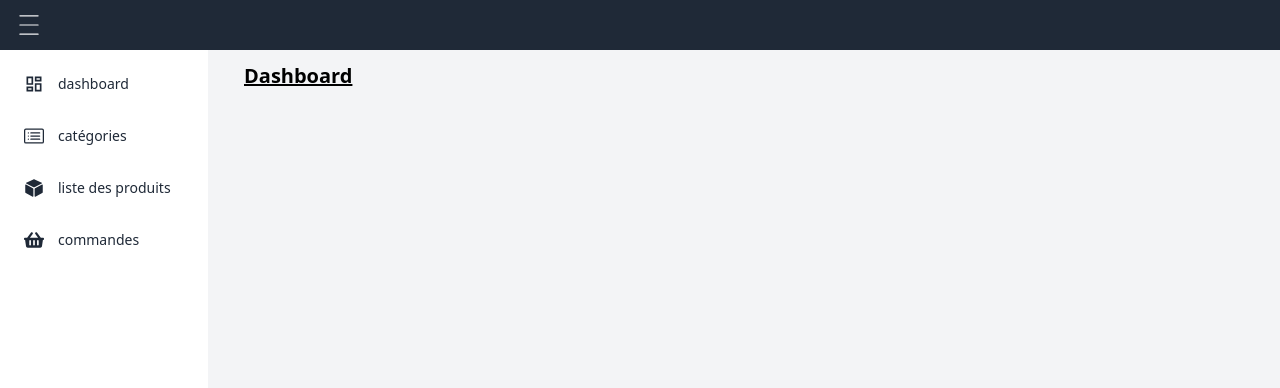
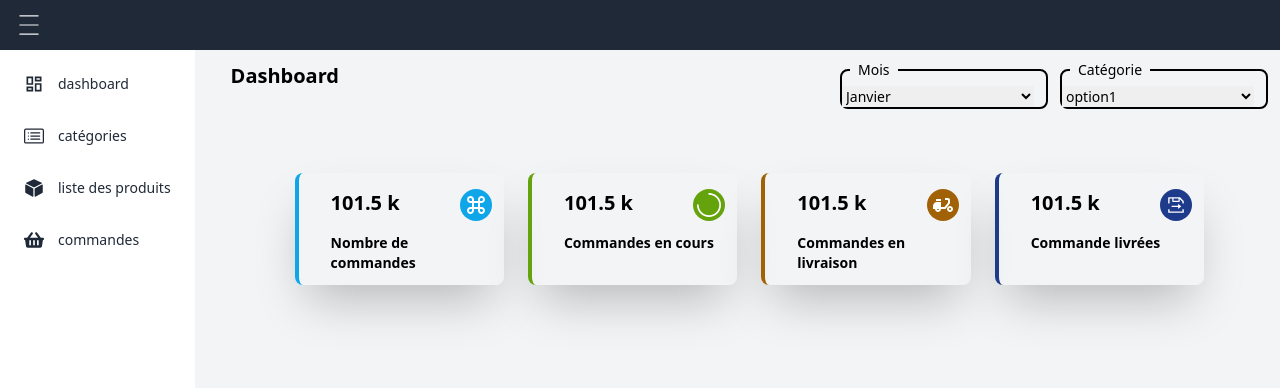
Before and after one commit to mbayeseck28/tache-validation-react-ui, a React (Create React App) app: page / in a window 1280 px wide. Shown: the top 388 px of the page. Built offline with nearby package versions, Linux system fonts and the light colour scheme.

Commit message:
mes cards

```diff
--- /dev/null
+++ b/src/components/cards-et-filtre/Cards.js
@@ -0,0 +1,75 @@
+import React from "react";
+import UniteCard from "./UniteCard";
+import { MdOutlineKeyboardCommandKey } from "react-icons/md";
+import { AiOutlineLoading3Quarters } from "react-icons/ai";
+import { MdDeliveryDining } from "react-icons/md";
+import { AiOutlineDeliveredProcedure } from "react-icons/ai";
+
+const Cards = () => {
+  return (
+    <div className=" p-16 grid lg:grid-cols-12 md:grid-cols-6   gap-6 ">
+      <UniteCard bgColor="border-s-4 border-sky-500 shadow-2xl ">
+        <div>
+          <div className="flex justify-between px-3">
+            <div>
+              <h5>101.5 k</h5>
+            </div>
+            <div className="bg-sky-500 rounded-full h-8 w-8 flex flex place-items-center justify-center">
+              <MdOutlineKeyboardCommandKey className="text-2xl text-white" />
+            </div>
+          </div>
+          <div>
+            <p className="text-sm m-3">Nombre de commandes</p>
+          </div>
+        </div>
+      </UniteCard>
+      <UniteCard bgColor="border-s-4 border-lime-600 shadow-2xl">
+        <div>
+          <div className="flex justify-between px-3">
+            <div>
+              <h5>101.5 k</h5>
+            </div>
+            <div className="bg-lime-600 rounded-full h-8 w-8 flex flex place-items-center justify-center">
+              <AiOutlineLoading3Quarters className="text-2xl text-white" />
+            </div>
+          </div>
+          <div>
+            <p className="text-sm m-3">Commandes en cours</p>
+          </div>
+        </div>
+      </UniteCard>
+      <UniteCard bgColor="border-s-4 border-yellow-700 shadow-2xl">
+        <div>
+          <div className="flex justify-between px-3">
+            <div>
+              <h5>101.5 k</h5>
+            </div>
+            <div className="bg-yellow-700 rounded-full h-8 w-8 flex flex place-items-center justify-center">
+              <MdDeliveryDining className="text-2xl text-white" />
+            </div>
+          </div>
+          <div>
+            <p className="text-sm m-3">Commandes en livraison</p>
+          </div>
+        </div>
+      </UniteCard>
+      <UniteCard bgColor="border-s-4 border-blue-900 shadow-2xl">
+        <div>
+          <div className="flex justify-between px-3">
+            <div>
+              <h5>101.5 k</h5>
+            </div>
+            <div className="bg-blue-900 rounded-full h-8 w-8 flex flex place-items-center justify-center">
+              <AiOutlineDeliveredProcedure className="text-xl text-white " />
+            </div>
+          </div>
+          <div>
+            <p className="text-sm m-3">Commande livrées</p>
+          </div>
+        </div>
+      </UniteCard>
+    </div>
+  );
+};
+
+export default Cards;
--- /dev/null
+++ b/src/components/cards-et-filtre/Contain.js
@@ -0,0 +1,22 @@
+import React from "react";
+import { IoMdDownload } from "react-icons/io";
+
+const Contain = () => {
+  return (
+    <div>
+      <div className="flex justify-between px-3">
+        <div>
+          <h5>101.5 k</h5>
+        </div>
+        <div className="bg-sky-500 rounded-full h-auto w-auto">
+          <IoMdDownload className="text-2xl text-white" />
+        </div>
+      </div>
+      <div>
+        <p className="text-sm m-3">Downloads</p>
+      </div>
+    </div>
+  );
+};
+
+export default Contain;
--- /dev/null
+++ b/src/components/cards-et-filtre/Filtre.js
@@ -0,0 +1,37 @@
+import React from 'react'
+
+const Filtre = () => {
+  return (
+    <div className='flex gap-3 font-normal' >
+  <fieldset className='border-2  border-black w-52 text-sm/[16px] rounded-lg'>
+    <legend className='mx-2 px-2'>Mois</legend>
+
+  <select className='w-48 mt-2'>
+    <option value='1'>Janvier</option>
+    <option value='1'>Fevrier</option>
+    <option value='1'>Mars</option>
+    <option value='1'>Avril</option>
+    <option value='1'>Mai</option>
+    <option value='1'>Juin</option>
+    <option value='1'>Juillet</option>
+    <option value='1'>Aout</option>
+    <option value='1'>Septembre</option>
+    <option value='1'>Octobre</option>
+    <option value='1'>Novembre</option>
+    <option value='1'>Decembre</option>
+
+  </select>
+  </fieldset>
+  <fieldset className='border-2 border-black w-52 text-sm/[16px] rounded-lg'>
+    <legend className='mx-2 px-2'>Catégorie</legend>
+  <select className='w-48 mt-2'>
+    <option value='1'>option1</option>
+    <option value='2'>option1</option>
+    <option value='3'>option1</option>
+  </select>
+  </fieldset>
+</div>
+  )
+}
+
+export default Filtre
--- /dev/null
+++ b/src/components/cards-et-filtre/UniteCard.js
@@ -0,0 +1,9 @@
+import React from "react";
+
+const UniteCard = ({children, bgColor}) => {
+  return (
+    <div className={`${bgColor} text-black pl-5 py-4 rounded-lg col-span-3 h-28`}>{children}</div>
+  );
+};
+
+export default UniteCard;
--- a/src/pages/admin/Dashboard.jsx
+++ b/src/pages/admin/Dashboard.jsx
@@ -1,9 +1,17 @@
 import React from 'react'
+import Cards from '../../components/cards-et-filtre/Cards'
+import Filtre from '../../components/cards-et-filtre/Filtre'
 
 const Dashboard = () => {
   return (
-    <div className='m-3 text-xl font-bold underline'>
-      Dashboard
+    <div className='m-3 text-xl container font-bold '>
+      <div className='flex justify-between'>
+      <div>Dashboard</div>
+      <Filtre/>
+      </div>
+
+
+      <Cards/>
     </div>
   )
 }
```
